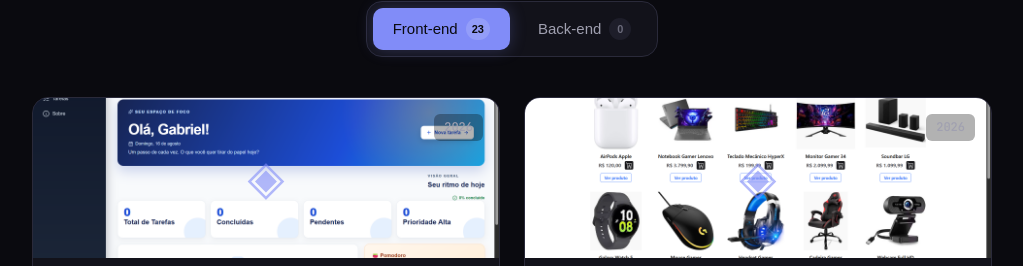
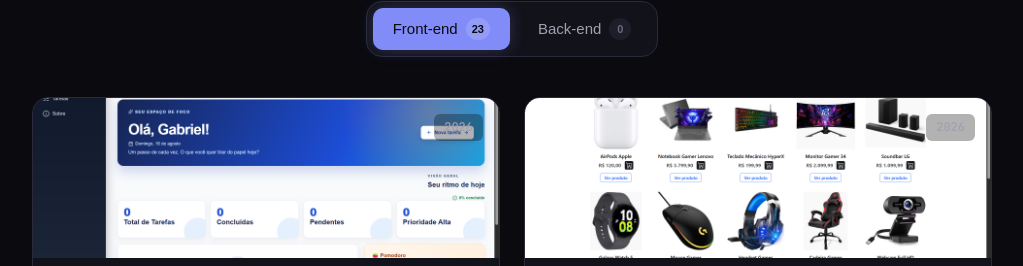
Before and after one commit to gabrielcavalcantedossantos1/portifolio, a React (Vite) app: page / in a window 1280 px wide. Shown: the part 2709-2975 px from the top of the page, without its empty margins (128-1151 px from the left). Built offline with nearby package versions, Linux system fonts and the light colour scheme.

Commit message:
Remove project thumbnail icon overlay

```diff
--- a/src/components/Projects/ProjectCard.tsx
+++ b/src/components/Projects/ProjectCard.tsx
@@ -16,9 +16,6 @@
           // eslint-disable-next-line @next/next/no-img-element
           <img src={project.image} alt={project.title} className={styles.thumbImg} />
         )}
-        <span className={styles.thumbnailIcon} aria-hidden="true">
-          {category === 'frontend' ? '◈' : '⬡'}
-        </span>
         <span className={styles.year}>{project.year}</span>
       </div>
 
```
